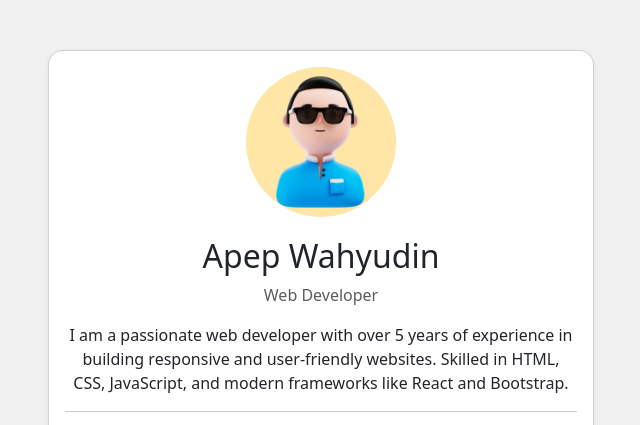
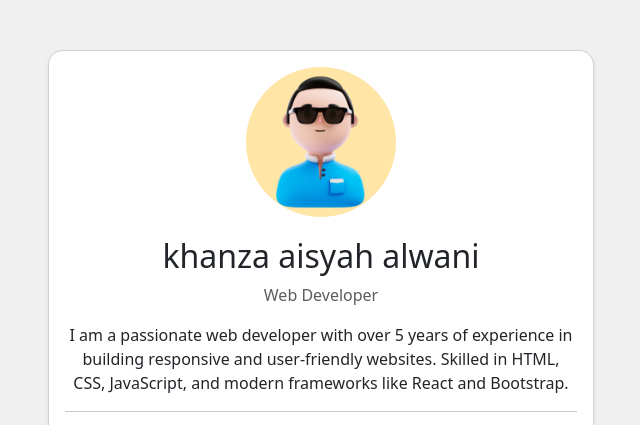
Before and after one commit to khanzaa00/pcc_KhanzaAisyahAlwani_x3, a plain HTML site: page index.html in a window 1280 px wide. Shown: the top 425 px of the page, without its empty margins (319-959 px from the left). Drawn offline with nearby package versions, Linux system fonts and the light colour scheme.

Commit message:
Update index.html

```diff
--- a/index.html
+++ b/index.html
@@ -15,7 +15,7 @@
                 <div class="card shadow-sm">
                     <div class="card-body text-center">
                         <img src="avatar.jpg" alt="Profile Image" class="profile-img">
-                        <h2>Apep Wahyudin</h2>
+                        <h2>khanza aisyah alwani</h2>
                         <p class="text-muted">Web Developer</p>
                         <p>I am a passionate web developer with over 5 years of experience in building responsive and user-friendly websites. Skilled in HTML, CSS, JavaScript, and modern frameworks like React and Bootstrap.
                         </p>
```
